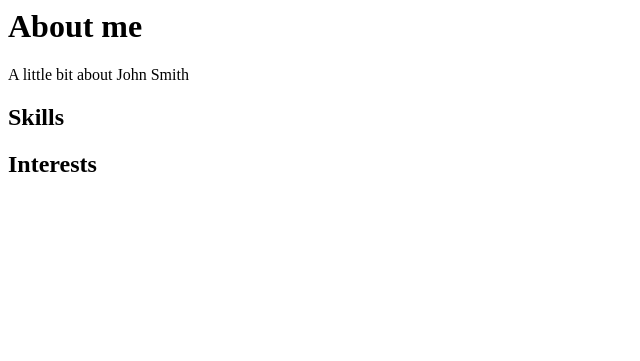
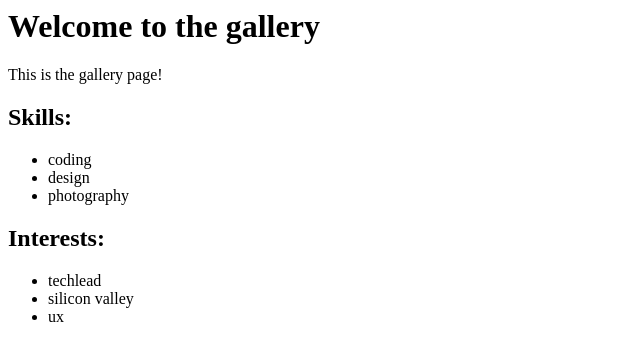
Before and after one commit to yfove/django-blog, a Django app: page /about_me/ in a window 1280 px wide. Shown: the top 361 px of the page, without its empty margins (0-640 px from the left). Run offline with Django 3.2, Linux system fonts and the light colour scheme.

Commit message:
completed

```diff
--- a/my_first_web_app/templates/about_me.html
+++ b/my_first_web_app/templates/about_me.html
@@ -1,8 +1,16 @@
-<h1> About me</h1>
-<header>
-    A little bit about John Smith
-</header>
+<h1>Welcome to the gallery</h1>
+<p>This is the gallery page!</p>
 
-<h2>Skills</h2>
+<h2>Skills:</h2>
+<ul>
+    {% for skill in skills %}
+        <li>{{skill}}</li>
+    {% endfor %}
+</ul>
 
-<h2>Interests</h2>
+<h2>Interests:</h2>
+<ul>
+    {% for interest in interests %}
+        <li>{{interest}}</li>
+    {% endfor %}
+</ul>
--- /dev/null
+++ b/my_first_web_app/templates/favourites.html
@@ -0,0 +1,6 @@
+<h1>Favourite Links:</h1>
+
+<h2>Check out my favourite site:</h2>
+{% for fave_link in fav_links %}
+    <p><a href='{{ fave_link }}' alt='One of my favourite links.'>A great link you should check out!</a></p>
+{% endfor %}
--- a/my_first_web_app/templates/gallery.html
+++ b/my_first_web_app/templates/gallery.html
@@ -1,5 +1,6 @@
-<h1>Welcome to the Gallery</h1>
+<h1>Welcome to the gallery</h1>
+<p>This is the gallery page!</p>
 
 {% for url in gallery_images %}
-<img src="{{ url }}" alt="a random placeholder image"/>
+    <img src="{{ url }}" alt="A random placeholder image." />
 {% endfor %}
--- a/my_first_web_app/urls.py
+++ b/my_first_web_app/urls.py
@@ -1,30 +1,41 @@
-from random import randint
-from django.http  import HttpResponse
-from django.shortcuts import render
+# from random import randint
+# from django.http  import HttpResponse
+# from django.shortcuts import render
+# from django.urls import path
+
+# def home_page(request):
+#     context = {'name': 'John Smith'}
+#     response = render(request, 'index.html', context)
+#     return HttpResponse(response)
+
+# def portfolio(request):
+#     random_number = randint(0,100)
+#     image_url = "https://picsum.photos/400/600/?image={}".format(random_number)
+#     context = {'gallery_image': image_url}
+#     response = render(request, 'gallery.html', context)
+#     return HttpResponse(response)
+
+# def about_me(request):
+#     content = {
+#         'skills': ['ruby on rails', 'python', 'sql', 'javascript'],
+#         'interests': ['web development', 'software development', 'ux design']
+#     }
+#     response = render(request,'about_me.html', content)
+#     return HttpResponse(response)
+
+# def favourites(request):
+#     fave_links_list = ['']
+#     context = {'fave_links': fave_links_list}
+#     response = render(request,'favourites.html', context)
+#     return HttpResponse(response)
 from django.urls import path
-
-def home_page(request):
-    context = {'name': 'John Smith'}
-    response = render(request, 'index.html', context)
-    return HttpResponse(response)
-
-def portfolio(request):
-    random_number = randint(0,100)
-    image_url = "https://picsum.photos/400/600/?image={}".format(random_number)
-    context = {'gallery_image': image_url}
-    response = render(request, 'gallery.html', context)
-    return HttpResponse(response)
-
-def about_me(request):
-    content = {
-        'skills': ['ruby on rails', 'python', 'sql', 'javascript'],
-        'interests': ['web development', 'software development', 'ux design']
-    }
-    response = render(request,'about_me.html', content)
-    return HttpResponse(response)
+from my_first_web_app.views import root, gallery, home_page, portfolio, about_me, favourites
 
 urlpatterns = [
-    path('home/', home_page),
-    path('portfolio/', portfolio),
-    path('about_me/', about_me),
+    path('', root), #Redirect
+    path('gallery/', gallery), #Redirect
+    path('home/', home_page), #Page
+    path('portfolio/', portfolio), #Page
+    path('about_me/', about_me), #Page
+    path('favourites/', favourites), #Page
 ]
--- /dev/null
+++ b/my_first_web_app/views.py
@@ -0,0 +1,36 @@
+from random import randint
+from django.http  import HttpResponse, HttpResponseRedirect
+from django.shortcuts import render
+
+def root(request): #Redirects to http://localhost:8000/home/
+    return HttpResponseRedirect('/home')
+
+def gallery(request): #Redirects to http://localhost:8000/portfolio/
+    return HttpResponseRedirect('portfolio')
+
+def home_page(request): #Redirects to http://localhost:8000/home/
+    context = {'name': 'John Smith'}
+    response = render(request, 'index.html', context)
+    return HttpResponse(response)
+
+def portfolio(request): #Redirects to http://localhost:8000/portfolio/
+    image_urls = []
+    for i in range(5):
+        random_number = randint(0,100)
+        image_urls.append("https://picsum.photos/400/600/?image={}".format(random_number))
+
+    context = {'gallery_images': image_urls}
+    response = render(request, 'gallery.html', context)
+    return HttpResponse(response)
+
+def about_me(request): # http://localhost:8000/about_me/
+    context = {'skills':['coding', 'design', 'photography'], 'interests':['techlead', 'silicon valley', 'ux']}
+
+    response = render(request, 'about_me.html', context)
+    return HttpResponse(response)
+
+def favourites(request): # http://localhost:8000/favourites/
+    context = {'fav_links':['https://www.freecodecamp.org/', 'https://www.10bestdesign.com/dirtymarkup/', 'https://css-tricks.com/snippets/css/a-guide-to-flexbox/', 'https://css-tricks.com/snippets/css/complete-guide-grid/']}
+
+    response = render(request, 'favourites.html', context)
+    return HttpResponse(response)
```
Also changed, not shown: my_first_web_app/templates/index.html (line endings or trailing spaces).
